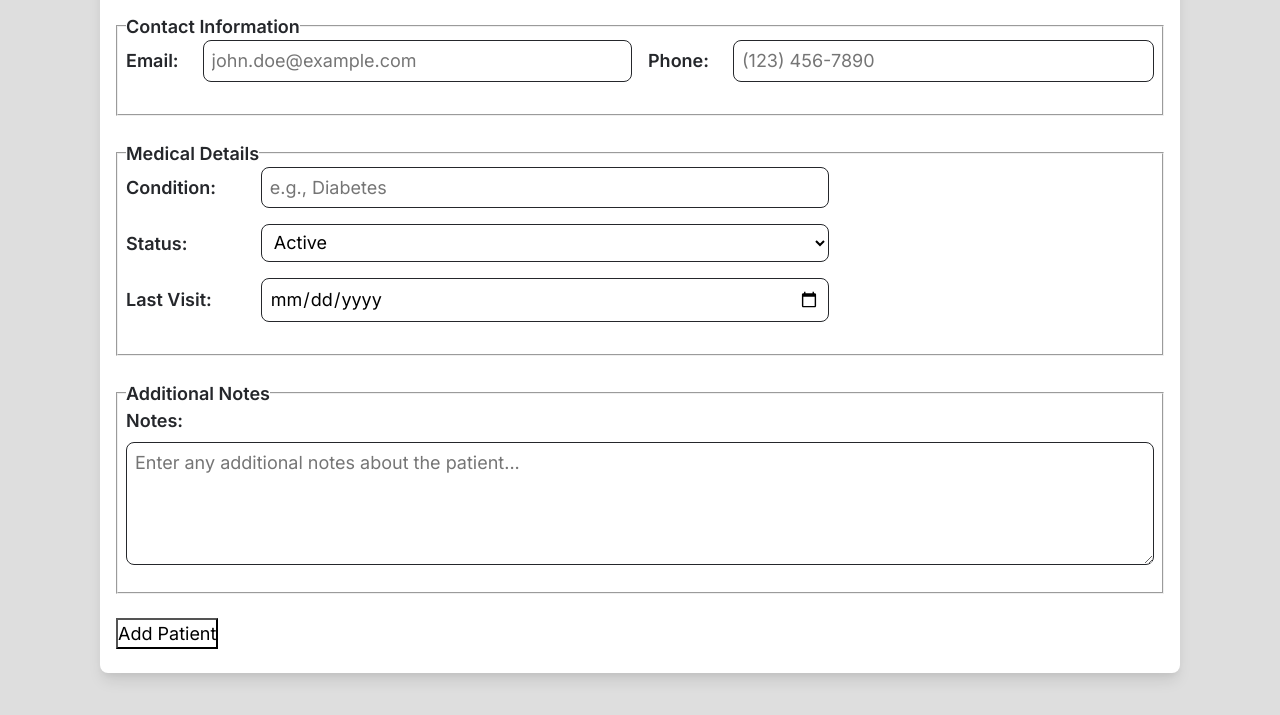
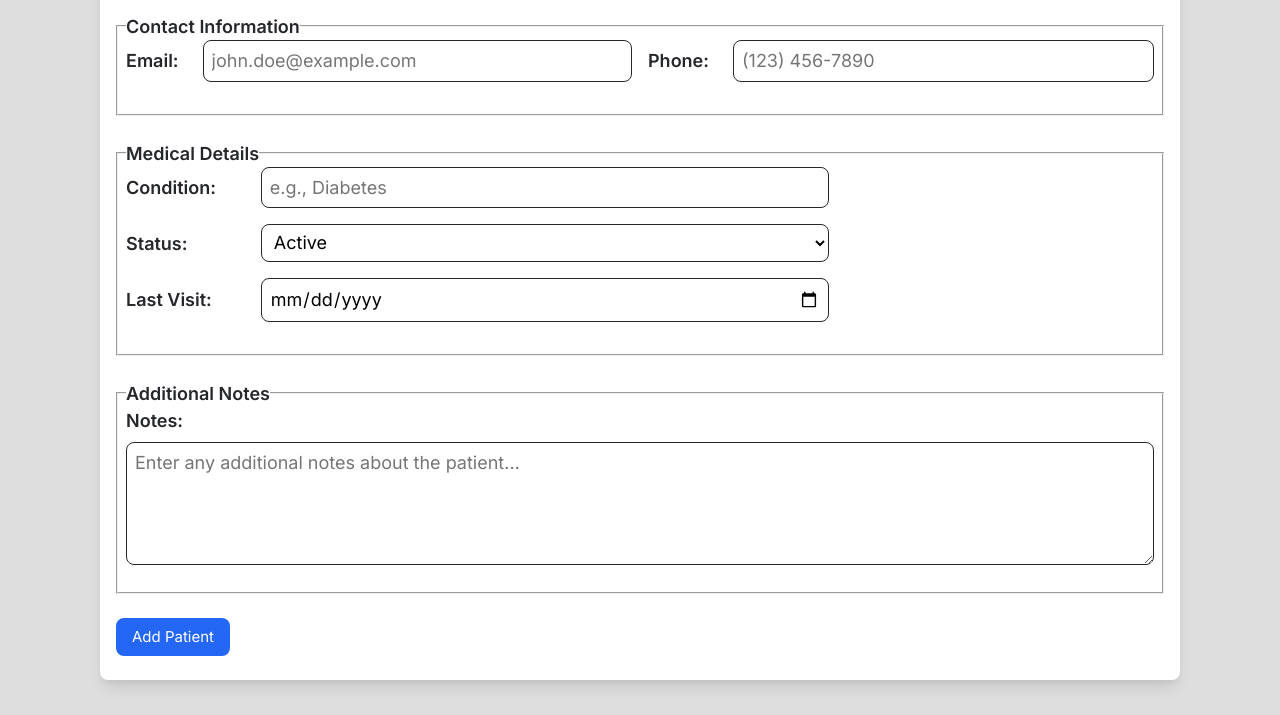
Before and after one commit to Fuego-fuego/MediTrack, a website: page index.html in a window 1280 px wide. Shown: the part 396-1111 px from the top of the page. Drawn offline with Linux system fonts and the light colour scheme.

Commit message:
style: add form button styles

```diff
--- a/src/style.css
+++ b/src/style.css
@@ -281,7 +281,16 @@ main{
 .add-patient-form-input-wrapper label{
   flex-basis:10%;
 }
-
+/*  Button */
+.btn{
+  background-color: var(--logo-clr);
+  color: var(--clr-neutral-100);
+  border: none;
+  padding: 0.5rem 1rem;
+  border-radius: var(--border-radius-400);
+  font-size: var(--fs-btn);
+  cursor: pointer;
+}
 
 /* Footer */
 .primary-footer{
```
